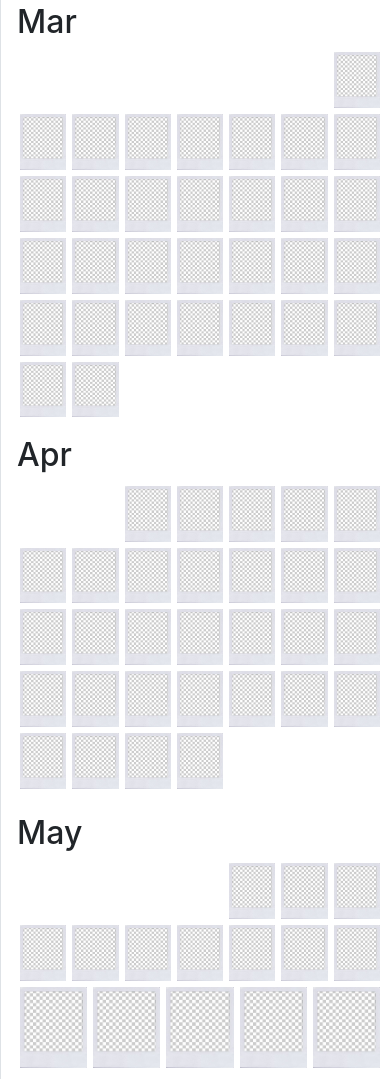
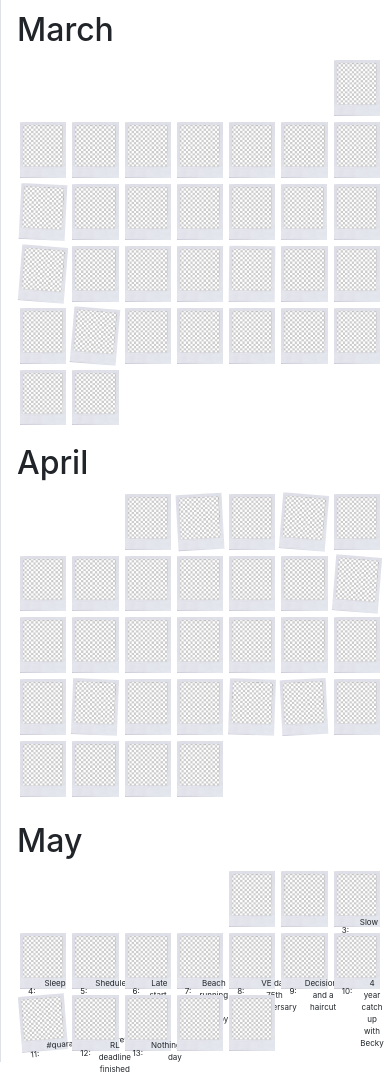
Before and after one commit to CallumMcMahon/Polaroid-Diary, a website: page index.html in a window 390 px wide. Shown: the part 889-1968 px from the top of the page. Drawn offline with nearby package versions, Linux system fonts and the light colour scheme.

Commit message:
JSON parsing

```diff
--- a/calendar.js
+++ b/calendar.js
@@ -5,9 +5,7 @@ currentYear = today.getFullYear();
 selectYear = document.getElementById("year");
 // selectMonth = document.getElementById("month");
 
-months = ["Jan", "Feb", "Mar", "Apr", "May", "Jun", "Jul", "Aug", "Sep", "Oct", "Nov", "Dec"];
-
-showCalendar(currentMonth, currentYear)
+months = ["January", "February", "March", "April", "May", "June", "July", "August", "September", "October", "November", "December"];
 
 function chooseYear() {
     var yearElem = document.getElementById("year")
@@ -74,25 +72,44 @@ function showCalendar(month, year) {
 
             //creating individual cells, filing them up with data.
             for (let j = 0; j < 7; j++) {
-                if (i === 0 && j < firstDay || date > daysInMonth(k, year)) {
+                if ((i === 0 && j < firstDay) || date > daysInMonth(k, year) || (date >= currentDay+1 && year === currentYear && k === currentMonth )) {
                     let polaroid = document.createElement("div");
                     polaroid.classList.add("col", "polaroid");
                     row.appendChild(polaroid);
                 }
-                else if (date >= currentDay+1 && year === currentYear && k === currentMonth ) {
-                    break;
-                }
 
                 else {
                     let polaroid = document.createElement("div");
-                    let rotation = String(Math.random()*5 - 2.5);
-                    // polaroid.style.transform="rotate("+rotation+"deg)"
+                    let isRotated = Math.random() > 0.8
+                    if (isRotated){
+                        let rotation = String(Math.random()*10 - 10/2);
+                        polaroid.style.transform="rotate("+rotation+"deg)"
+                    }
                     polaroid.classList.add("col", "polaroid");
 
                     if (date === currentDay && year === currentYear && k === currentMonth) {
                         polaroid.classList.add("bg-info");
                     } // color today's date
 
+                    if (typeof jsonData.moods?.[year]?.[k+1]?.[date] !== "undefined"){
+                        let dayText = jsonData.moods?.[year]?.[k+1]?.[date]?.entries?.[0]?.optionalDescription.split(/[\r?\n]{2,}/);
+
+                        let dayAnnotation = document.createElement("div");
+                        dayAnnotation.classList.add("dayAnnotation")
+
+                        let dayDate = document.createElement("div");
+                        dayDate.innerText = String(date)+":   "
+                        dayDate.classList.add("dayDate")
+
+                        let dayTitle = document.createElement("div");
+                        dayTitle.innerText = dayText[0]
+                        dayTitle.classList.add("dayTitle")
+
+                        dayAnnotation.appendChild(dayDate)
+                        dayAnnotation.appendChild(dayTitle)
+                        polaroid.appendChild(dayAnnotation)
+                        // dayText.forEach(item => console.log(item))
+                    }
                     let frame = document.createElement("img")
                     frame.classList.add("img-fluid")
                     frame.src = "resources/frame.jpg"
@@ -101,16 +118,17 @@ function showCalendar(month, year) {
                     // image.classList.add("picture")
                     // image.src = "resources/frame.jpg"
 
+
                     polaroid.appendChild(frame)
                     // polaroid.appendChild(image)
                     row.appendChild(polaroid);
                     date++;
                 }
-
-
             }
-
             monthPictures.appendChild(row); // appending each row into calendar body.
+            if (date >= currentDay+1 && year === currentYear && k === currentMonth ) {
+                break;
+            }
         }
         monthDiv.appendChild(monthPictures)
         calendar.appendChild(monthDiv)
@@ -122,3 +140,15 @@ function showCalendar(month, year) {
 function daysInMonth(iMonth, iYear) {
     return 32 - new Date(iYear, iMonth, 32).getDate();
 }
+
+let jsonData;
+
+$.getJSON("Moodflow Backup.json", function(json) {
+    jsonData = json; // this will show the info it in firebug console
+    test()
+    showCalendar(currentMonth, currentYear)
+});
+
+function test() {
+    console.log(jsonData.moods[2020][5])
+}
--- a/css/simple-sidebar.css
+++ b/css/simple-sidebar.css
@@ -71,6 +71,40 @@ body {
     padding:0;
 }
 
+#calendar-body{
+    display: flex;
+    flex-direction: column;
+    justify-content: center;
+    align-items: center;
+}
+
+.month {
+    width: auto;
+}
+
+.dayAnnotation {
+    display: flex;
+    position: absolute;
+    top: 90%;
+    transform: translate(-0%, -50%);
+    font-size: 0.5em;
+    width: 100%;
+    height: 20%;
+}
+
+.dayDate {
+    margin: 1em;
+    float: left;
+    flex-grow: 1;
+}
+
+.dayTitle {
+    text-align: center;
+    flex-grow: 4;
+    flex-wrap: wrap;
+}
+
+
 @media only screen and (max-width: 575px) {
     .polaroid {
         margin: 3px;
@@ -109,6 +143,8 @@ body {
 }
 
 /* Extra large devices (large laptops and desktops, 1200px and up) */
-@media only screen and (min-width: 1200px) {
-
+@media only screen and (min-width: 1500px) {
+    .month{
+        width: 1200px;
+    }
 }
--- a/index.html
+++ b/index.html
@@ -61,7 +61,7 @@
   <!-- /#wrapper -->
 
   <!-- Bootstrap core JavaScript -->
-  <script src="https://code.jquery.com/jquery-3.5.1.slim.min.js" integrity="sha384-DfXdz2htPH0lsSSs5nCTpuj/zy4C+OGpamoFVy38MVBnE+IbbVYUew+OrCXaRkfj" crossorigin="anonymous"></script>
+  <script src="https://code.jquery.com/jquery-3.5.1.min.js" integrity="sha256-9/aliU8dGd2tb6OSsuzixeV4y/faTqgFtohetphbbj0=" crossorigin="anonymous"></script>
   <script src="https://cdn.jsdelivr.net/npm/popper.js@1.16.0/dist/umd/popper.min.js" integrity="sha384-Q6E9RHvbIyZFJoft+2mJbHaEWldlvI9IOYy5n3zV9zzTtmI3UksdQRVvoxMfooAo" crossorigin="anonymous"></script>
   <script src="https://stackpath.bootstrapcdn.com/bootstrap/4.4.1/js/bootstrap.min.js" integrity="sha384-wfSDF2E50Y2D1uUdj0O3uMBJnjuUD4Ih7YwaYd1iqfktj0Uod8GCExl3Og8ifwB6" crossorigin="anonymous"></script>
   <script type="text/javascript" src="calendar.js"></script>
@@ -73,12 +73,6 @@
       $("#wrapper").toggleClass("toggled");
     });
 
-    $(function(){
-      $(".dropdown-menu li a").click(function(){
-        $(".btn:first-child").text($(this).text());
-        $(".btn:first-child").val($(this).text());
-      });
-    });
   </script>
 
 </body>
```
Also changed, not shown: Moodflow Backup.json (added, +1 -0 lines), 1 other file.
